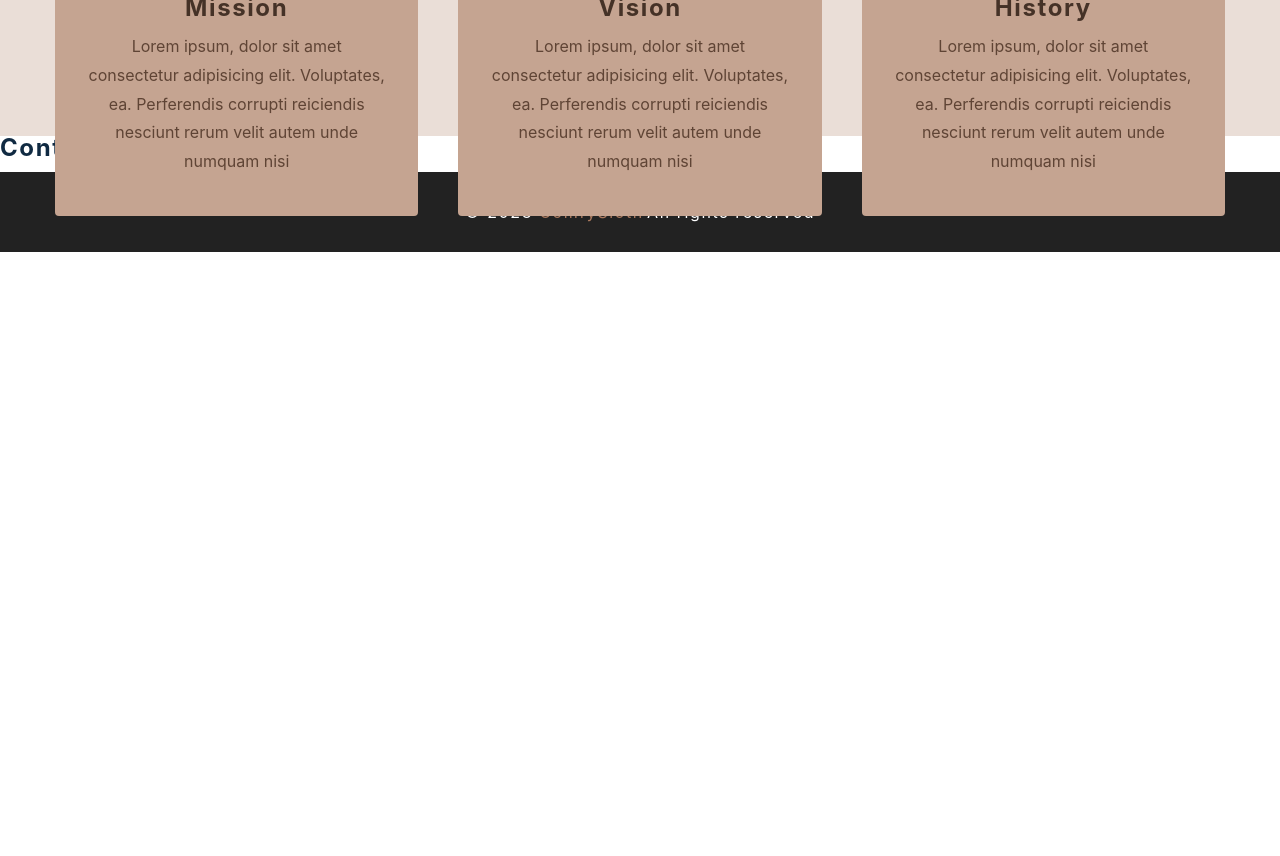
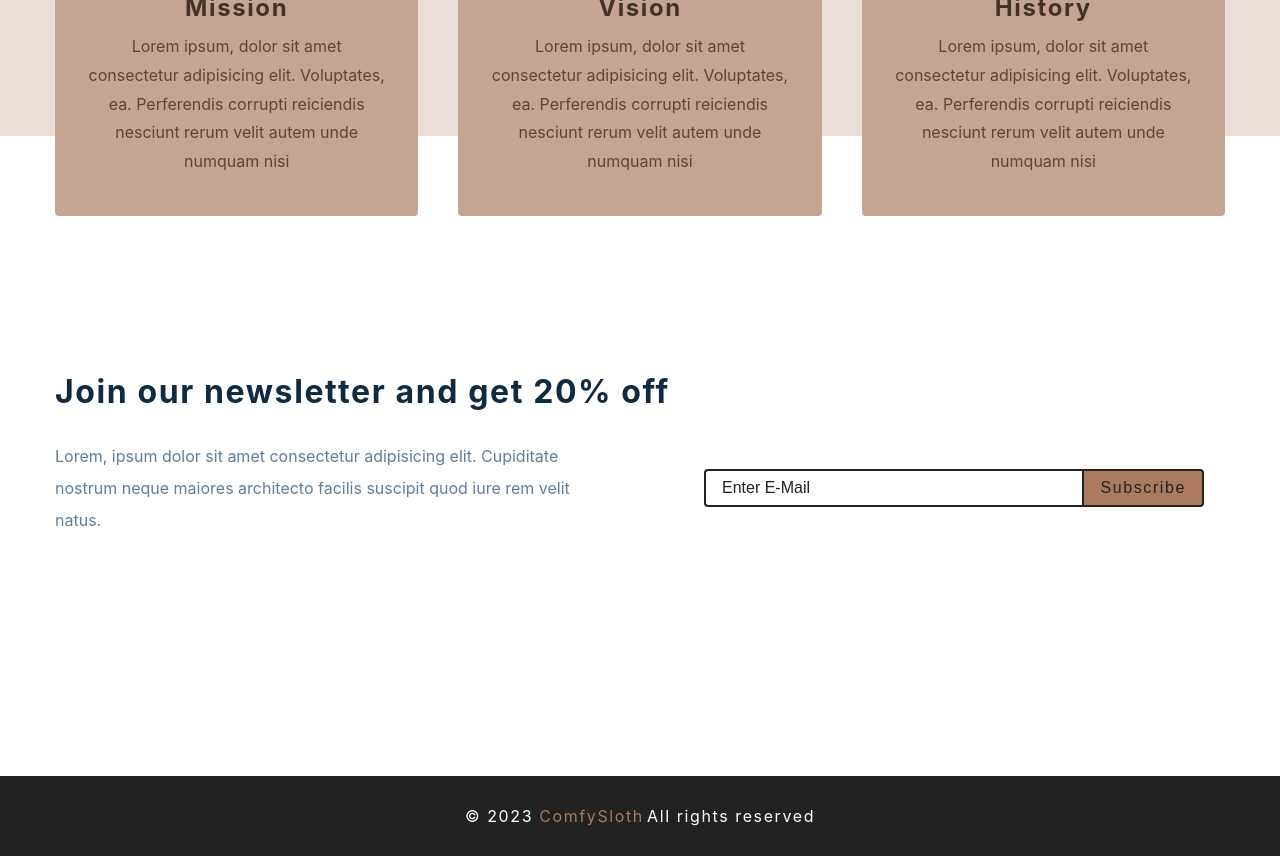
Before and after one commit to bwire/e-commerce, a React (Create React App) app: page / in a window 1280 px wide. Shown: the part 1200-2056 px from the top of the page. Before the commit the page ends 1452 px from the top, so only its background shows below. Built offline with nearby package versions, Linux system fonts and the light colour scheme; the HTML template or start-up script is replaced by a standard one.

Commit message:
add Home page Contacts section

```diff
--- a/src/components/Contact.js
+++ b/src/components/Contact.js
@@ -1,9 +1,32 @@
-import React from 'react'
-import styled from 'styled-components'
+import React from 'react';
+import styled from 'styled-components';
 
 const Contact = () => {
-  return <h4>contact section</h4>
-}
+  return (
+    <Wrapper>
+      <div className='section-center'>
+        <h3>Join our newsletter and get 20% off</h3>
+        <div className='content'>
+          <p>
+            Lorem, ipsum dolor sit amet consectetur adipisicing elit. Cupiditate
+            nostrum neque maiores architecto facilis suscipit quod iure rem
+            velit natus.
+          </p>
+          <form action='' className='contact-form'>
+            <input
+              type='email'
+              className='form-input'
+              placeholder='enter e-mail'
+            />
+            <button type='submit' className='submit-btn'>
+              subscribe
+            </button>
+          </form>
+        </div>
+      </div>
+    </Wrapper>
+  );
+};
 const Wrapper = styled.section`
   padding: 5rem 0;
   h3 {
@@ -67,6 +90,6 @@
   @media (min-width: 1280px) {
     padding: 15rem 0;
   }
-`
+`;
 
-export default Contact
+export default Contact;
```
